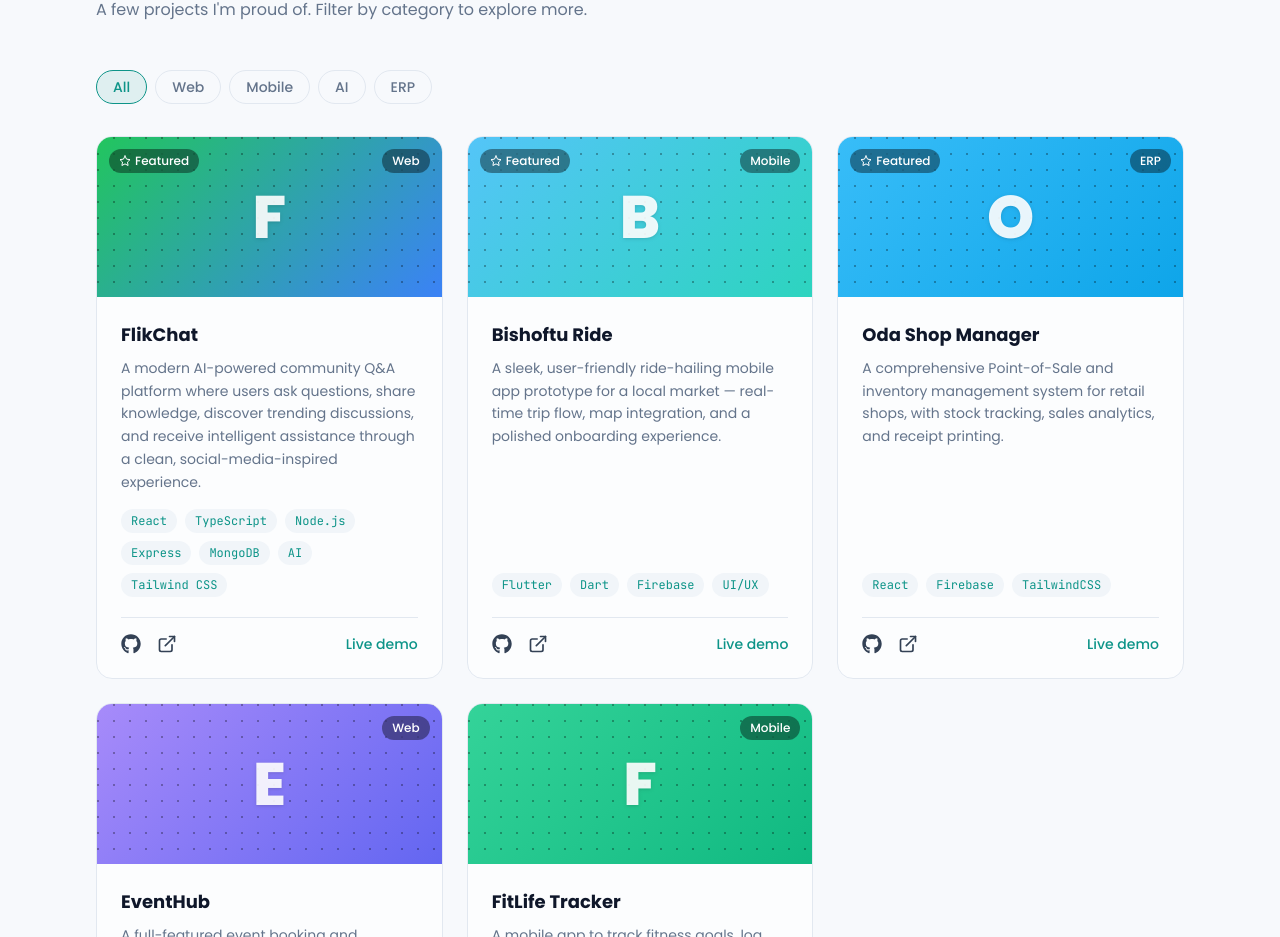
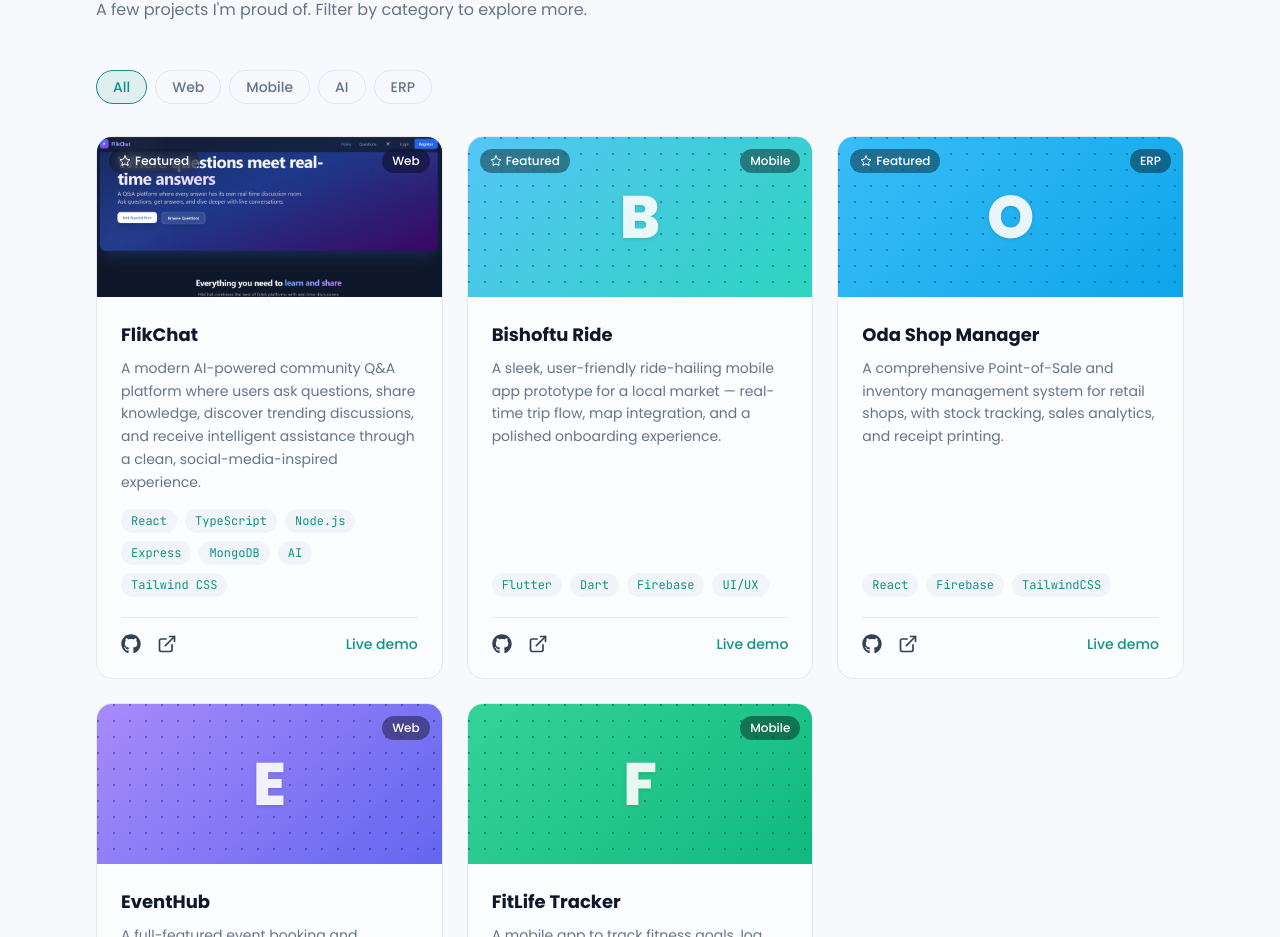
Before and after one commit to beckdg/bekan-deresa-portfolio, a React (Vite) app: page / in a window 1280 px wide. Shown: the part 5075-6012 px from the top of the page. Built offline with nearby package versions, Linux system fonts and the light colour scheme.

Commit message:
add image for project Flikchat

```diff
--- a/src/data/portfolio.ts
+++ b/src/data/portfolio.ts
@@ -284,6 +284,7 @@ export const projects: Project[] = [
     featured: true,
     category: "Web",
     accent: ["#22c55e", "#3b82f6"],
+    image: "/images/flikchat.png",
   },
   {
     title: "Bishoftu Ride",
```
Also changed, not shown: public/images/flikchat.png (added).
